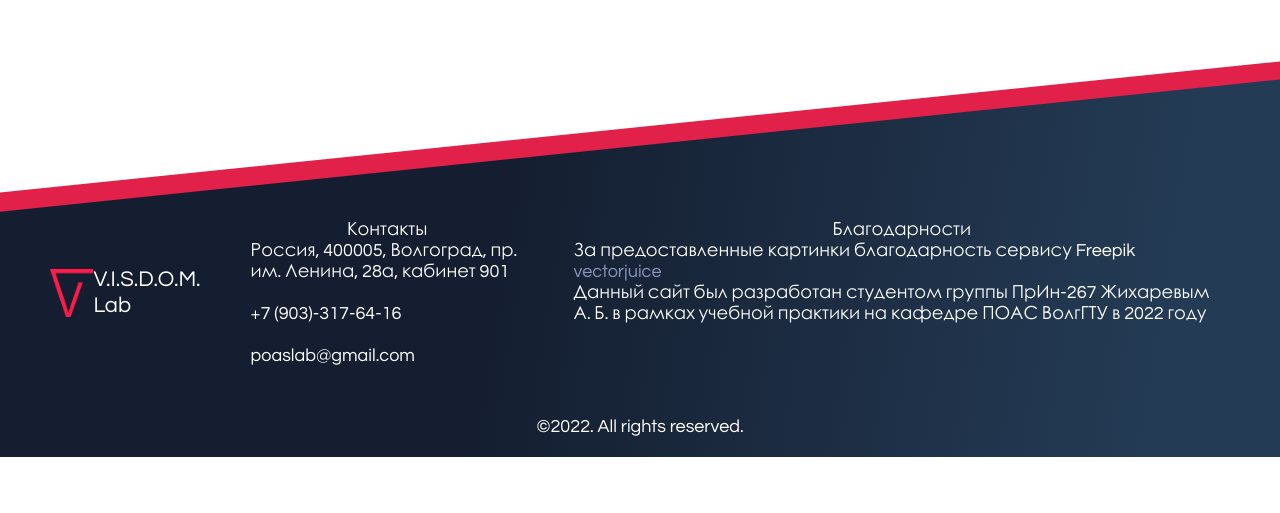
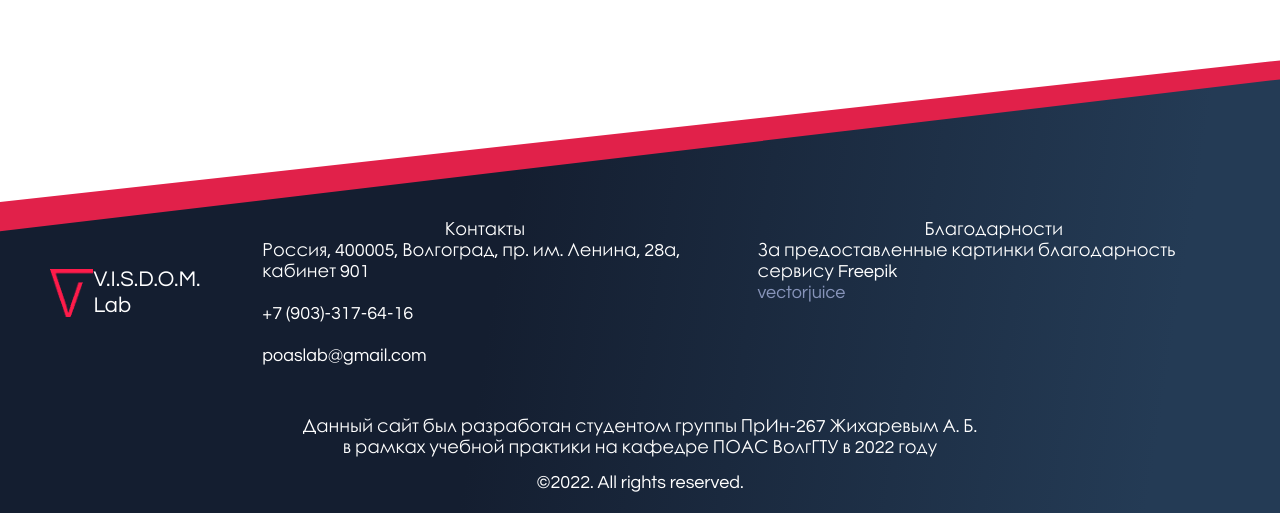
Before and after one commit to LowArtem/visdom-landing-university, a plain HTML site: page index.html in a window 1280 px wide. Shown: the part 6728-7241 px from the top of the page. Before the commit the page ends 7185 px from the top, so only its background shows below. Drawn offline with Linux system fonts and the light colour scheme.

Commit message:
Исправлено оформление футера

```diff
--- a/css/styles.scss
+++ b/css/styles.scss
@@ -739,9 +739,9 @@ h3 {
     &__red-slice {
         position: absolute;
         width: 100%;
-        clip-path: polygon(0% 44%, 100% 0%, 100% 100%, 0% 100%);
+        clip-path: polygon(0% 40%, 100% 0%, 100% 100%, 0% 100%);
         background-color: #E1214A;
-        bottom: -280px;
+        bottom: -335px;
 
         @media (max-width: $md2) {
             bottom: -260px;
--- a/index.html
+++ b/index.html
@@ -294,11 +294,11 @@
                         <a href="https://www.freepik.com/author/vectorjuice" class="footer_link link" target="_blank">
                             vectorjuice
                         </a>
-                        <p class="footer-text">Данный сайт был разработан студентом группы ПрИн-267 Жихаревым А. Б. в
-                            рамках учебной практики на кафедре ПОАС ВолгГТУ в 2022 году</p>
                     </div>
                 </div>
                 <div class="footer__copyright">
+                    <p class="footer-text">Данный сайт был разработан студентом группы ПрИн-267 Жихаревым А. Б. <br> в
+                        рамках учебной практики на кафедре ПОАС ВолгГТУ в 2022 году</p> <br>
                     <p class="footer-text">©2022. All rights reserved.</p>
                 </div>
             </div>
```
Also changed, not shown: css/styles.css.
